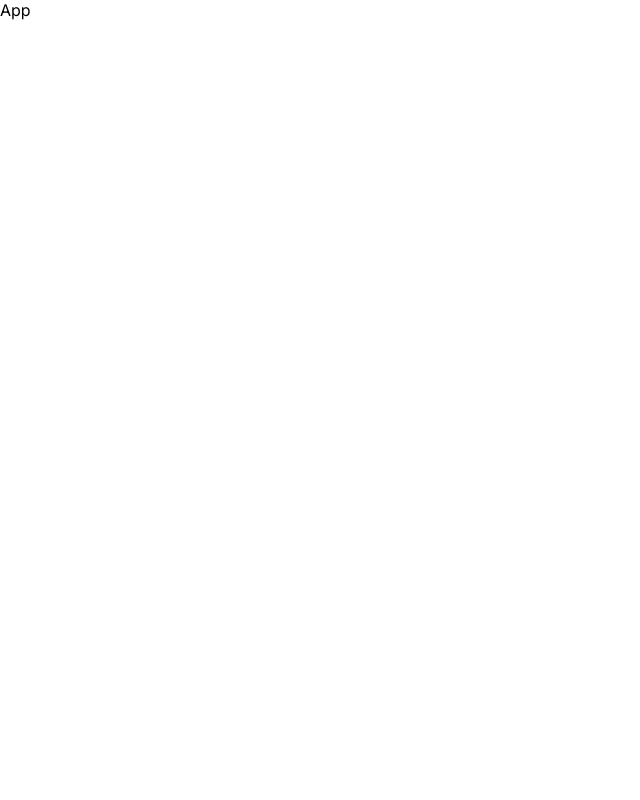
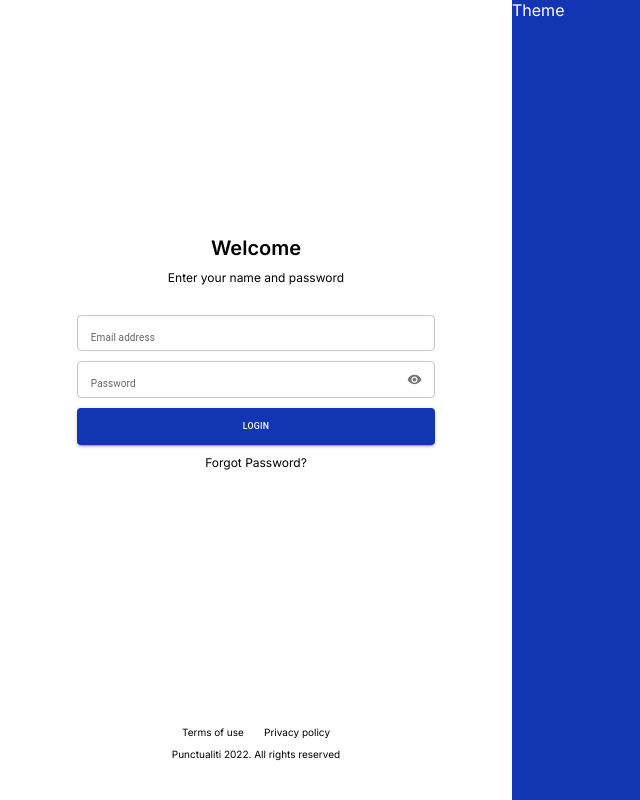
Before and after one commit to Bhavani-Bolloju/Client-master, a React (Vite) app: page / in a window 1280 px wide. Shown: the whole page, without its empty margins (0-640 px from the left). Built offline with nearby package versions, Linux system fonts and the light colour scheme.

Commit message:
added form

```diff
--- a/package.json
+++ b/package.json
@@ -9,6 +9,9 @@
     "preview": "vite preview"
   },
   "dependencies": {
+    "@emotion/react": "^11.10.6",
+    "@emotion/styled": "^11.10.6",
+    "@mui/icons-material": "^5.11.11",
     "@mui/material": "^5.11.13",
     "@mui/styled-engine-sc": "^5.11.11",
     "react": "^18.2.0",
--- a/src/App.jsx
+++ b/src/App.jsx
@@ -1,7 +1,12 @@
 import React from "react";
+import PreviewPage from "./pages/PreviewPage";
 
 function App() {
-  return <div>App</div>;
+  return (
+    <div>
+      <PreviewPage />
+    </div>
+  );
 }
 
 export default App;
--- /dev/null
+++ b/src/components/login/Login.jsx
@@ -0,0 +1,128 @@
+import React from "react";
+import Box from "@mui/material/Box";
+import IconButton from "@mui/material/IconButton";
+import Input from "@mui/material/Input";
+import FilledInput from "@mui/material/FilledInput";
+import OutlinedInput from "@mui/material/OutlinedInput";
+import InputLabel from "@mui/material/InputLabel";
+import InputAdornment from "@mui/material/InputAdornment";
+import FormHelperText from "@mui/material/FormHelperText";
+// import FormControl from "@mui/material/FormControl";
+import TextField from "@mui/material/TextField";
+import Visibility from "@mui/icons-material/Visibility";
+import VisibilityOff from "@mui/icons-material/VisibilityOff";
+import FormControl from "@mui/material/FormControl";
+import AccountCircle from "@mui/icons-material/AccountCircle";
+import styled from "styled-components";
+import Button from "@mui/material/Button";
+
+function Login() {
+  const [showPassword, setShowPassword] = React.useState(false);
+
+  const handleClickShowPassword = () => setShowPassword((show) => !show);
+
+  const handleMouseDownPassword = (event) => {
+    event.preventDefault();
+  };
+
+  return (
+    <FormWrapper>
+      <Form>
+        <h1>Welcome</h1>
+        <p>Enter your name and password</p>
+        <TextField
+          id="outlined-email-input"
+          label="Email address"
+          type="email"
+          autoComplete="current-email"
+        />
+        <FormControl variant="outlined">
+          <InputLabel htmlFor="outlined-adornment-password">
+            Password
+          </InputLabel>
+          <OutlinedInput
+            id="outlined-adornment-password"
+            type={showPassword ? "text" : "password"}
+            endAdornment={
+              <InputAdornment position="end">
+                <IconButton
+                  aria-label="toggle password visibility"
+                  onClick={handleClickShowPassword}
+                  onMouseDown={handleMouseDownPassword}
+                  edge="end"
+                >
+                  {showPassword ? <VisibilityOff /> : <Visibility />}
+                </IconButton>
+              </InputAdornment>
+            }
+            label="Password"
+          />
+        </FormControl>
+        <FormButton variant="contained">Login</FormButton>
+        <p>Forgot Password?</p>
+      </Form>
+      <Footer>
+        <div>
+          <span>Terms of use</span>
+          <span>Privacy policy</span>
+        </div>
+        <p> Punctualiti 2022. All rights reserved</p>
+      </Footer>
+    </FormWrapper>
+  );
+}
+
+const Form = styled.form`
+  display: flex;
+  flex-direction: column;
+  align-self: end;
+  gap: 1rem;
+`;
+
+const FormWrapper = styled.div`
+  width: 70%;
+  justify-self: center;
+  text-align: center;
+  display: grid;
+
+  h1 {
+    font-size: 2rem;
+  }
+
+  p {
+    font-size: 1.2rem;
+    margin-bottom: 2rem;
+  }
+  input,
+  button {
+    padding: 1.1rem;
+  }
+`;
+
+const Footer = styled.footer`
+  font-size: 1rem;
+  align-self: end;
+  justify-self: center;
+  width: fit-content;
+  div {
+    display: flex;
+    justify-content: space-around;
+    margin-bottom: 1rem;
+  }
+  p {
+    font-size: inherit;
+  }
+  margin-bottom: 2rem;
+`;
+
+const FormButton = styled(Button)`
+  && {
+    background-color: #1334b3;
+
+    &:hover {
+      background-color: #1334b3;
+    }
+  }
+`;
+
+export default Login;
--- /dev/null
+++ b/src/components/login/Theme.jsx
@@ -0,0 +1,13 @@
+import React from "react";
+import styled from "styled-components";
+
+function Theme() {
+  return <ThemeWrapper>Theme</ThemeWrapper>;
+}
+
+const ThemeWrapper = styled.div`
+  background-color: #1334b3;
+  color: #fff;
+`;
+
+export default Theme;
--- a/src/index.css
+++ b/src/index.css
@@ -12,3 +12,4 @@
   font-size: 1.6rem;
   font-family: "Inter", sans-serif;
 }
+/* background-color: #1334b3; */
--- /dev/null
+++ b/src/pages/PreviewPage.jsx
@@ -0,0 +1,22 @@
+import React from "react";
+import styled from "styled-components";
+import Login from "../components/login/Login";
+import Theme from "../components/login/Theme";
+
+function PreviewPage() {
+  return (
+    <PreviewWrapper>
+      <Login />
+      <Theme />
+    </PreviewWrapper>
+  );
+}
+
+const PreviewWrapper = styled.div`
+  display: grid;
+  grid-auto-flow: column;
+  grid-template-columns: 40% 60%;
+  height: 100vh;
+`;
+
+export default PreviewPage;
```
Also changed, not shown: 1 other file (tests, documents, lock files or other folders).
